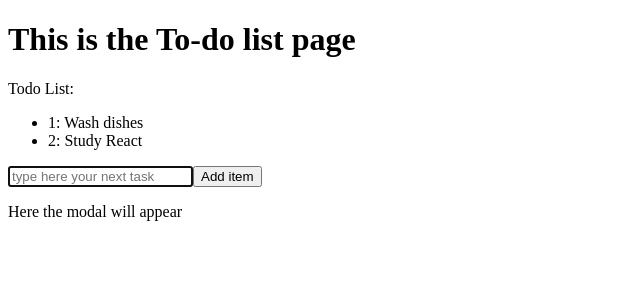
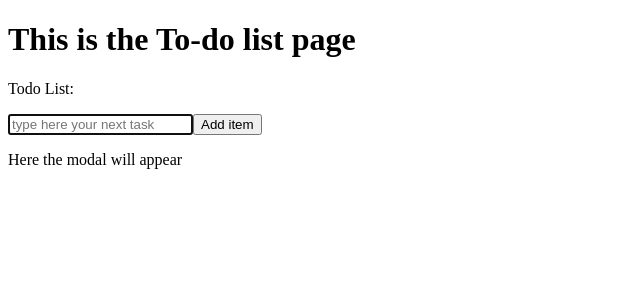
Before and after one commit to martinsju/todo_list_reactjs, a React (Create React App) app: page / in a window 1280 px wide. Shown: the top 300 px of the page, without its empty margins (0-640 px from the left). Built offline with nearby package versions, Linux system fonts and the light colour scheme.

Commit message:
renderItem created

```diff
--- a/src/pages/listPage.js
+++ b/src/pages/listPage.js
@@ -54,17 +54,19 @@ const ListPage = () => {
     console.log("ESTOU FECHANDO O MODAL");
   }
 
+  function renderItem(item) {
+    <li key={item.id} onClick={() => openModal(item)}>
+      {item.id}: {item.task}
+    </li>
+  }
+
   return (
     <div>
       <h1>This is the To-do list page</h1>
       <div className="list">
         <p>Todo List:</p>
         <ul>
-          {list.map((item) => (
-            <li key={item.id} onClick={() => openModal(item)}>
-              {item.id}: {item.task}
-            </li>
-          ))}
+          {list.map(renderItem)}
         </ul>
       </div>
       <input
```
